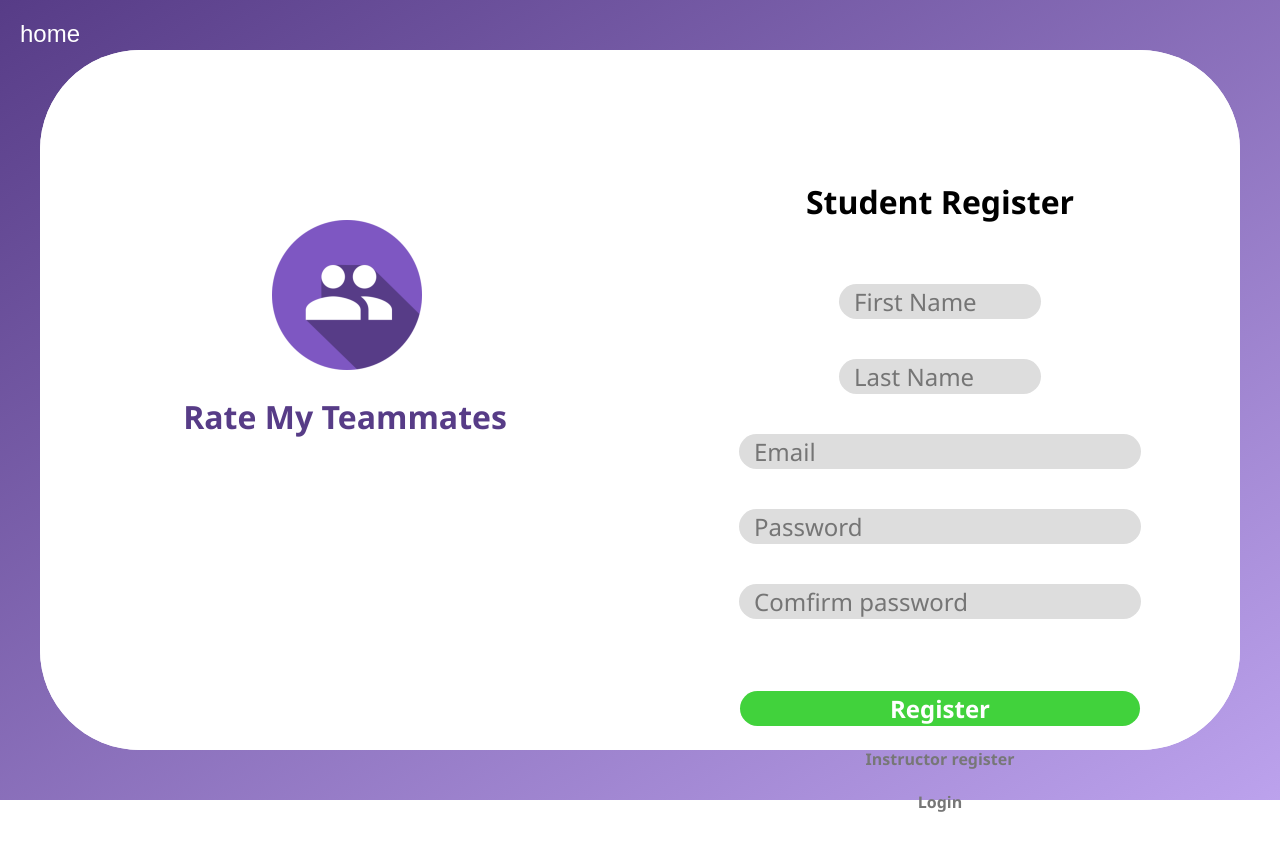
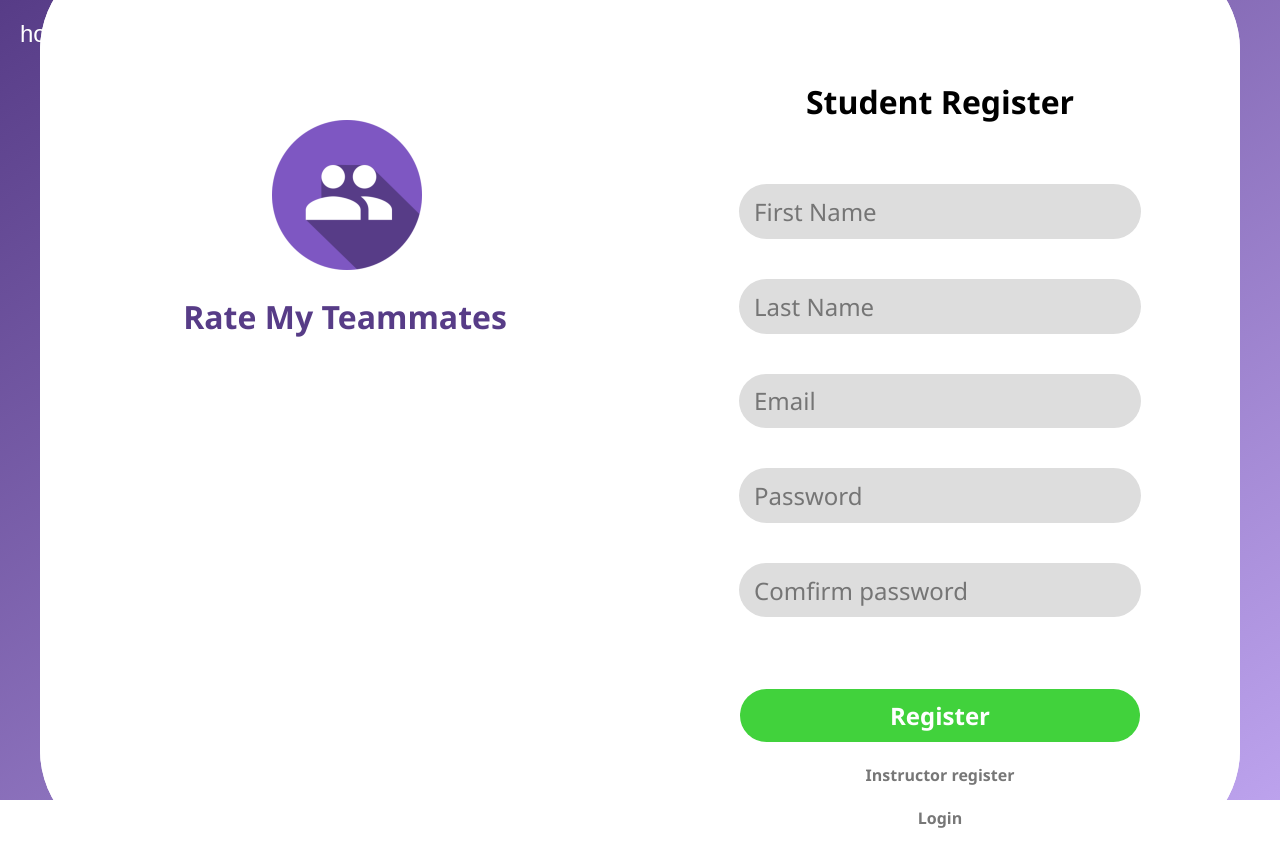
Before and after one commit to FrancoisMartinez/Team-10-SOEN341_Project_F24, a React (Vite) app in the folder FrontEnd/: page /register in a window 1280 px wide. Before the commit the page ends 813 px from the top, so only its background shows below. Built offline with nearby package versions, Linux system fonts and the light colour scheme.

Commit message:
register fix

```diff
--- a/FrontEnd/src/pages/Register.jsx
+++ b/FrontEnd/src/pages/Register.jsx
@@ -80,7 +80,7 @@ function Register() {
 
             <Navigation/>
             <div className={styles.background}>
-                <div className={styles.loginWindow}>
+                <div className={styles.registerWindow}>
 
 
                     <div className={styles.loginWindowLeft}>
@@ -95,9 +95,9 @@ function Register() {
 
 
 
-                        <input type='text' className={styles.inputBoxName} value={firstName}
+                        <input type='text' className={styles.inputBox} value={firstName}
                                onChange={(e) => setFirstName(e.target.value)} placeholder='First Name'/>
-                        <input type='text' className={styles.inputBoxName} value={lastName}
+                        <input type='text' className={styles.inputBox} value={lastName}
                                onChange={(e) => setLastName(e.target.value)} placeholder='Last Name'/>
 
                         <input type='email' className={styles.inputBox} value={email}
--- a/FrontEnd/src/styles/Login.module.css
+++ b/FrontEnd/src/styles/Login.module.css
@@ -8,6 +8,17 @@
 .loginWindow {
     width: 1200px;
     height: 700px;
+    background-color: #ffffff;
+    position: absolute;
+    top: 50%;
+    left: 50%;
+    transform: translate(-50%, -50%);
+    border-radius: 100px;
+}
+
+.registerWindow {
+    width: 1200px;
+    height: 900px;
     background-color: #ffffff;
     position: absolute;
     top: 50%;
```
